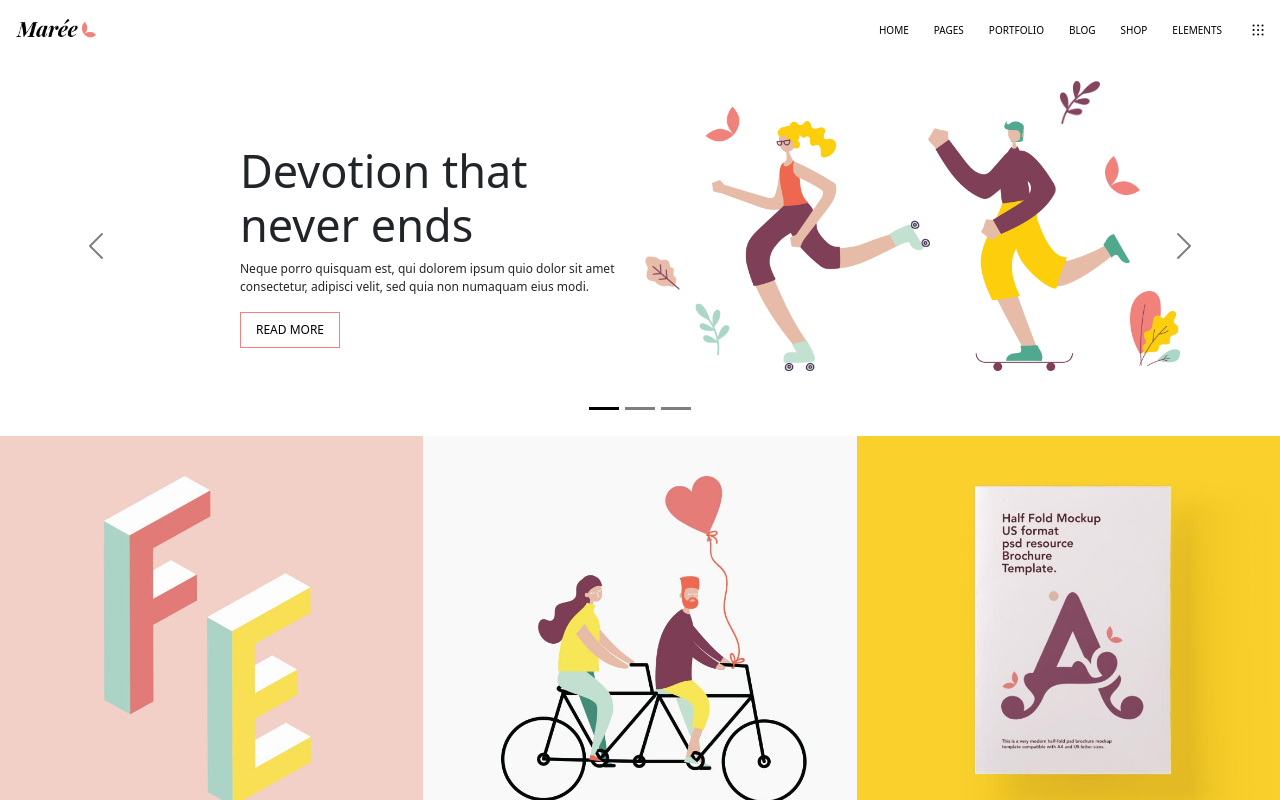
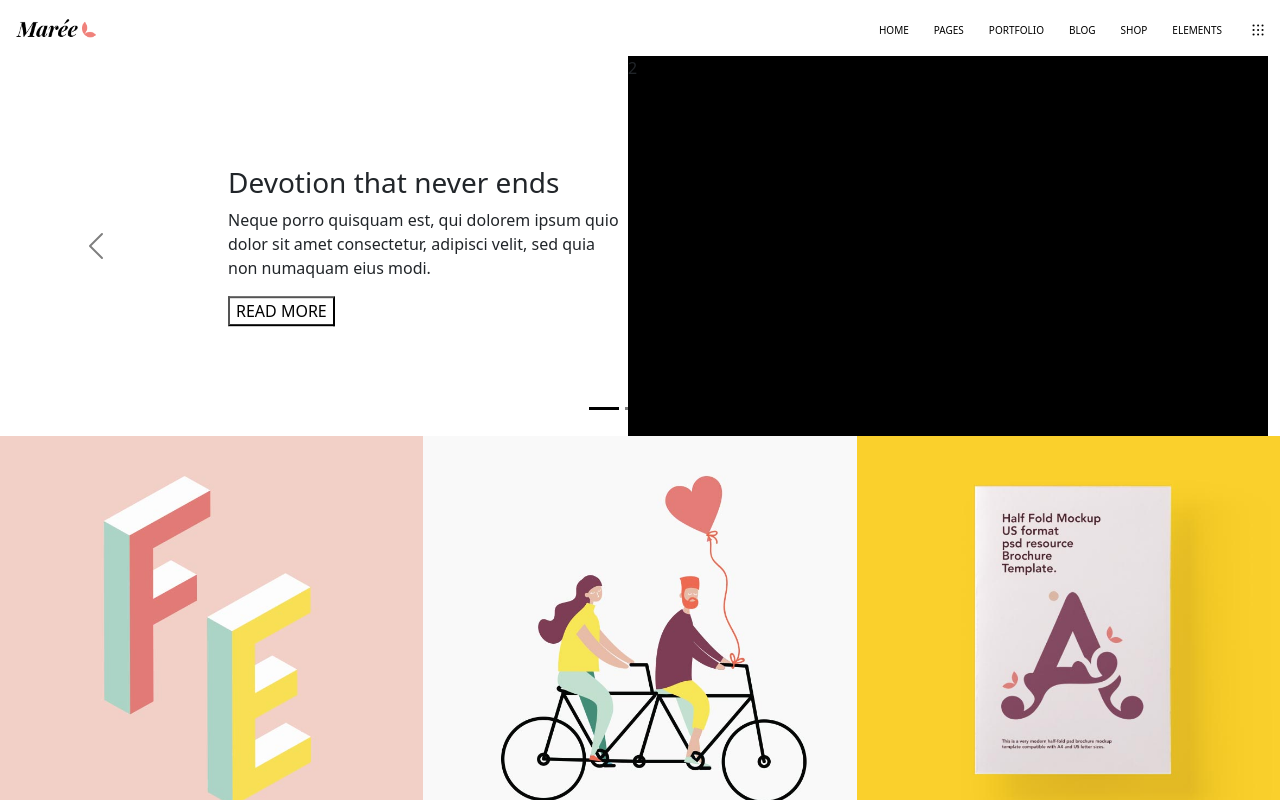
Before and after one commit to estherpinos/proj-html-vuejs, a Vue app: page / in a window 1280 px wide. Shown: the top 800 px of the page. Built offline with nearby package versions, Linux system fonts and the light colour scheme.

Commit message:
to fix[carousel]

```diff
--- a/src/components/partials/Carousel.vue
+++ b/src/components/partials/Carousel.vue
@@ -16,25 +16,51 @@
         <div class="carousel-inner">
 
           <!-- CAROUSEL 1 -->
-          <div class="carousel-item active bg-white position-relative " data-bs-interval="10000">
-            <!-- Text -->
-            <div class="text-carousel d-flex flex-column justify-content-start">
+          <div class="carousel-item active bg-white" data-bs-interval="10000">
+
+            <div class="row w-100 h-100">
+              <div class="left w-50 p-0 position-relative ">
+                <div class="text-carousel position-absolute">
+                  <h3>Devotion that never ends</h3>
+                  <p>Neque porro quisquam est, qui dolorem ipsum quio dolor sit amet consectetur, adipisci velit, sed quia non numaquam eius modi.</p>
+                  <button class="btn-read-more bg-transparent "> READ MORE</button>
+                </div>
+              </div>
+              <div class="right w-50 p-0 bg-black position-relative  ">2</div>
+
+            </div>
+
+            <!-- <div class=" d-flex flex-row justify-content-between ">
+
+                 Text
+              <div class="position-relative d-flex flex-column border-2 left">
+                <div class="text-carousel position-absolute">
                   <h3>Devotion that never ends</h3>
                   <p>Neque porro quisquam est, qui dolorem ipsum quio dolor sit amet consectetur, adipisci velit, sed quia non numaquam eius modi.</p>
                   <button class="btn-read-more bg-transparent "> READ MORE</button>
                 </div>
 
-            <!-- Persone -->
+              </div>
+
+              <div class="img-carousel position-relative">
+
+                  Persone
                   <img class="persona1" src="../../assets/img/h-2-slider-img-15.png">
                   <img class="persona2" src="../../assets/img/h-2-slider-img-16.png">
 
-            <!-- Foglie -->
+                  Foglie
                   <img class="pink-left" src="../../assets/img/short-slider-rev-1-img-2.png">
                   <img class="salmon-left" src="../../assets/img/short-slider-rev-1-img-10.png">
                   <img class="pink-right" src="../../assets/img/short-slider-rev-1-img-6.png">
                   <img class="purple-right" src="../../assets/img/short-slider-rev-1-img-7.png">
                   <img class="green-left" src="../../assets/img/short-slider-rev-1-img-8.png">
                   <img class="group-flower" src="../../assets/img/h-2-slider-img-17.png">
+
+                </div>
+            </div> -->
+
+
+
 
           </div>
           <!-- CAROUSEL 2 -->
@@ -66,94 +92,124 @@
     .carousel-item{
       height: 380px;
 
+      .left{
+        width: 50%;
+        height: 100%;
+
         .text-carousel{
           width: 400px;
-        position: absolute;
           top: 50%;
           transform: translateY(-50%);
-        right: 50%;
-
-        h3{
-          font-size: 45px;
+          right: 0;
         }
 
-        p{
-          font-size: 12px;
       }
 
-        .btn-read-more{
-          padding: 8px;
-          width: 100px;
-          font-size: 12px;
-          border: 1px solid $fill-salmon;
+      .right{
+        width: 50%;
+        height: 100%;
+      }
 
-        }
-      }
+      // .left{
+      //   width: 50%;
+      //   height: 100%;
+      //   .text-carousel{
+      //     position: absolute;
+      //     width: 400px;
+      //     top: 5%;
+      //     right: 0;
+
+      //   h3{
+      //     font-size: 45px;
+      //   }
+
+      //   p{
+      //     font-size: 12px;
+      //   }
+
+      //   .btn-read-more{
+      //     padding: 8px;
+      //     width: 100px;
+      //     font-size: 12px;
+      //     border: 1px solid $fill-salmon;
+
+      //   }
+      // }
+      // }
+
+
+
+      // .img-carousel{
+      //   width: 50%;
+
+      //   .persona1{
+      //   height: 250px;
+      //   position: absolute;
+      //   top: 50%;
+      //   transform: translateY(-50%);
+      //   right: 350px;
+      // }
+
+      // .persona2{
+      //   height:250px;
+      //   position: absolute;
+      //   top: 50%;
+      //   transform: translateY(-50%);
+      //   right: 150px;
+      // }
+
+      // // Flowers
+
+      // .pink-left{
+      //   position: absolute;
+      //   top: 50px;
+      //   right:540px;
+      //   width: 35px;
+      // }
+
+      // .salmon-left{
+      //   position: absolute;
+      //   top: 200px;
+      //   right: 600px;
+      //   transform: scaleX(-1);
+      //   width: 35px;
+      // }
+
+      // .pink-right{
+      //   position: absolute;
+      //   top: 100px;
+      //   right: 140px;
+      //   width: 35px;
+      // }
+
+      // .purple-right{
+      //   position: absolute;
+      //   transform: scaleX(-1);
+      //   top: 25px;
+      //   right: 180px;
+      //   width: 40px;
+      // }
+
+      // .green-left{
+      //   position: absolute;
+      //   transform: scaleX(-1);
+      //   bottom: 80px;
+      //   right: 550px;
+      //   width: 35px;
+      // }
+
+      // .group-flower{
+      //   position: absolute;
+      //   bottom: 70px;
+      //   right: 100px;
+      //   width: 50px;
+      // }
+      // }
+
 
       // Persons
 
-      .persona1{
-        height: 250px;
-        position: absolute;
-        top: 50%;
-        transform: translateY(-50%);
-        right: 350px;
-      }
 
-      .persona2{
-        height:250px;
-        position: absolute;
-        top: 50%;
-        transform: translateY(-50%);
-        right: 150px;
-      }
-
-      // Flowers
-
-      .pink-left{
-        position: absolute;
-        top: 50px;
-        right:540px;
-        width: 35px;
-      }
-
-      .salmon-left{
-        position: absolute;
-        top: 200px;
-        right: 600px;
-        transform: scaleX(-1);
-        width: 35px;
-      }
-
-      .pink-right{
-        position: absolute;
-        top: 100px;
-        right: 140px;
-        width: 35px;
-      }
-
-      .purple-right{
-        position: absolute;
-        transform: scaleX(-1);
-        top: 25px;
-        right: 180px;
-        width: 40px;
-      }
-
-      .green-left{
-        position: absolute;
-        transform: scaleX(-1);
-        bottom: 80px;
-        right: 550px;
-        width: 35px;
-      }
-
-      .group-flower{
-        position: absolute;
-        bottom: 70px;
-        right: 100px;
-        width: 50px;
-      }
 
     }
 
```
Lines whose indentation alone changed are shown as unchanged.
